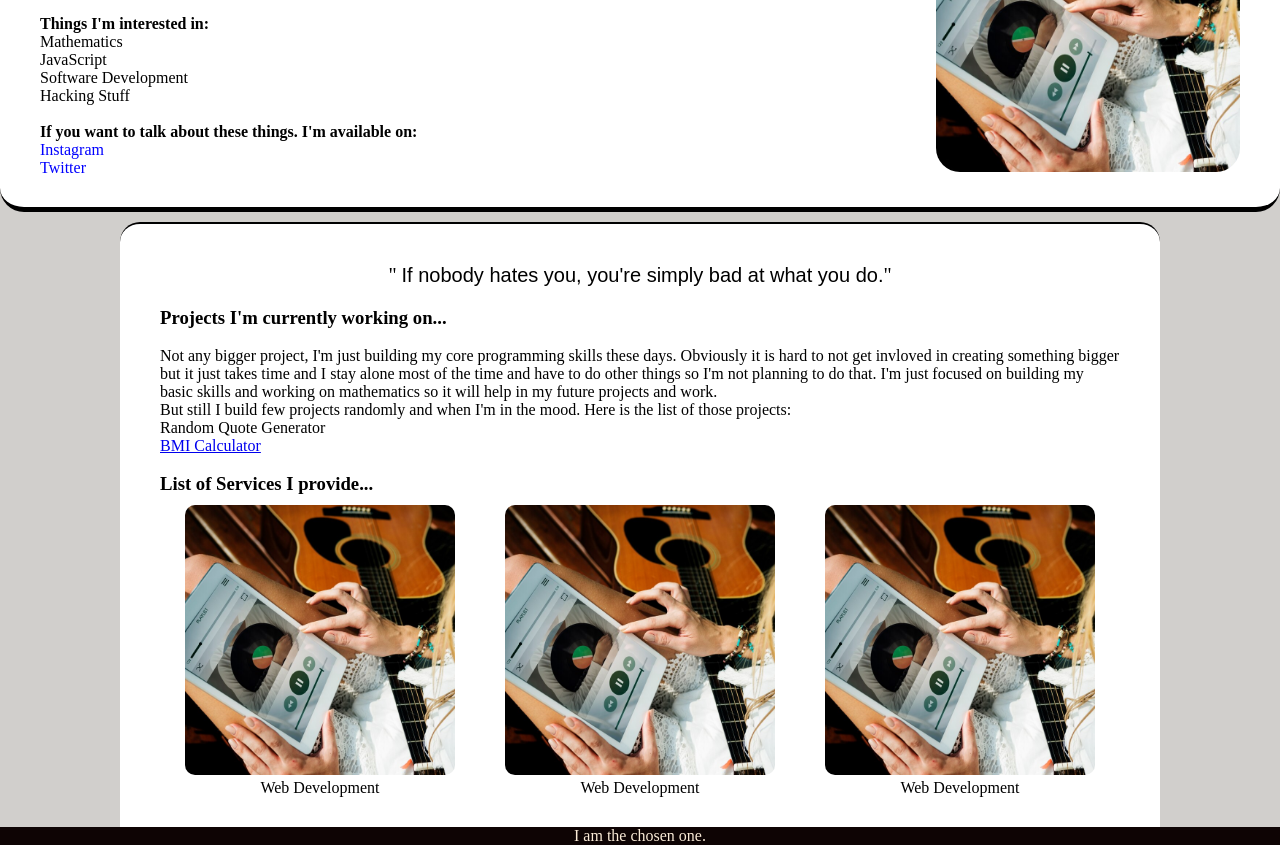
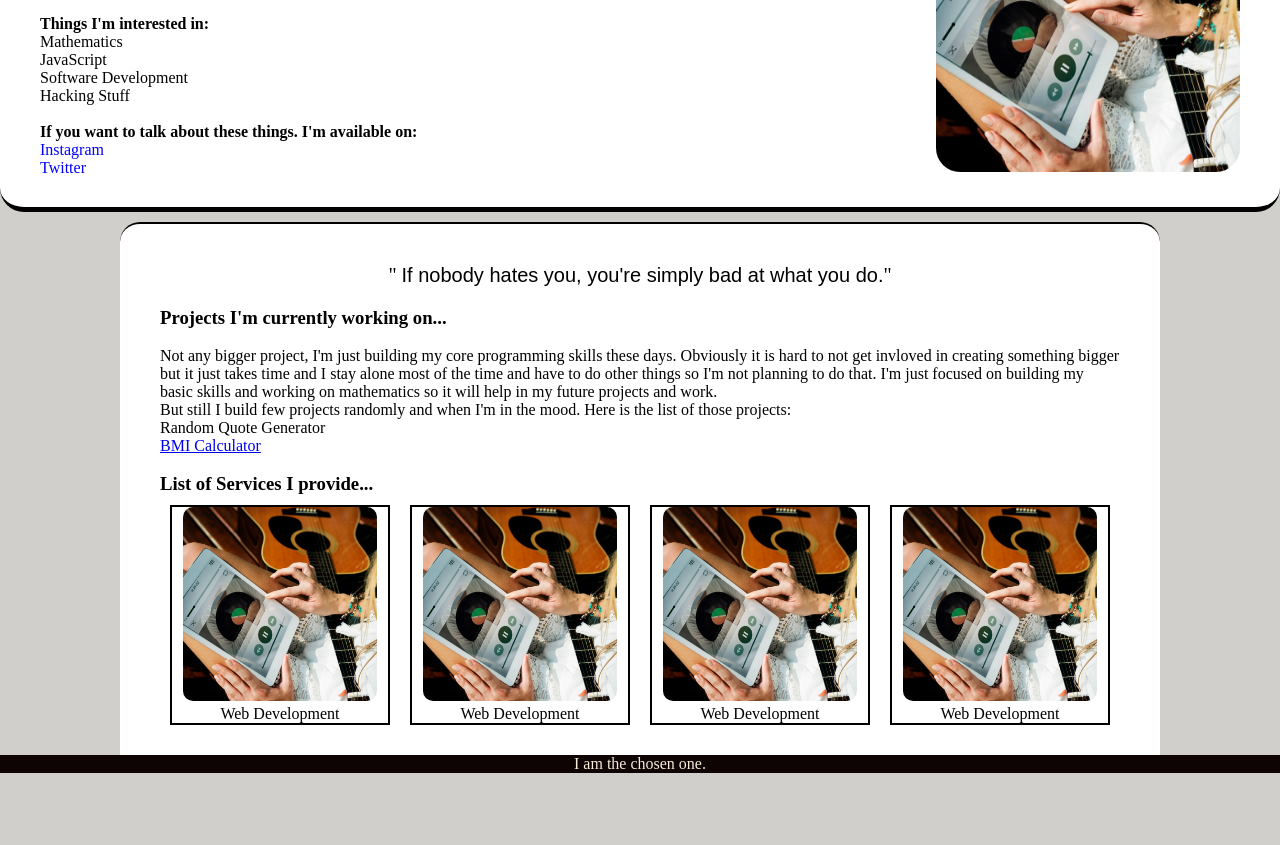
Before and after one commit to imadityaxd/myOwnWebsite, a plain HTML site: page index.html in a window 1280 px wide. Shown: the part 213-1058 px from the top of the page. After the commit the page ends 986 px from the top, so only its background shows below. Drawn offline with Linux system fonts and the light colour scheme.

Commit message:
last of today

```diff
--- a/index.html
+++ b/index.html
@@ -69,6 +69,7 @@
                     <li><img src="7.jpg"> Web Development</li>
                     <li><img src="7.jpg"> Web Development</li>
                     <li><img src="7.jpg"> Web Development</li>
+                    <li><img src="7.jpg"> Web Development</li>
                 </ul>
             </div>
 
--- a/styles.css
+++ b/styles.css
@@ -110,6 +110,7 @@ ul{
 .services-list ul li{
     margin:10px;
     text-align: center;
+    border:solid 2px;
 
 }
 .services-list ul img{
```
